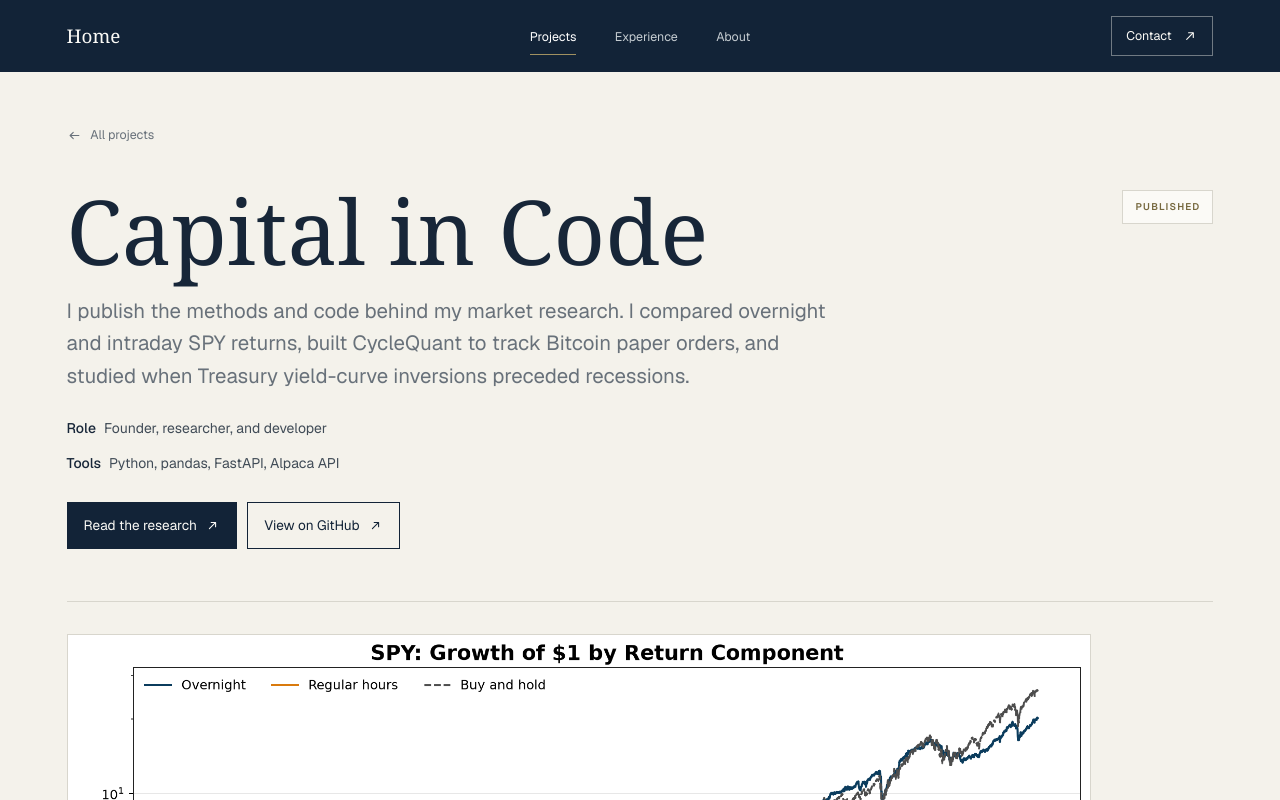
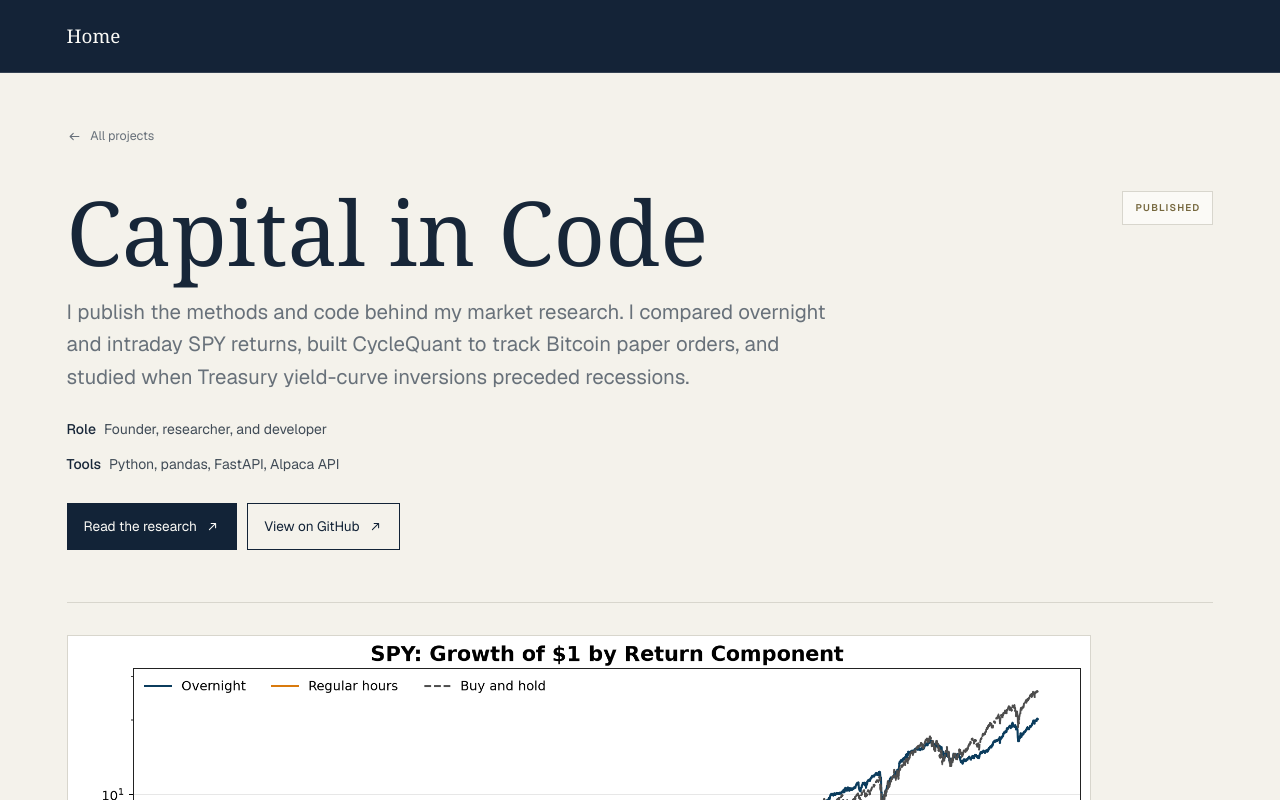
Before and after one commit to Manateek1/dillonnagar.com, a Next.js app: page /projects/capital-in-code in a window 1280 px wide. Shown: the top 800 px of the page. Built offline with nearby package versions, Linux system fonts and the light colour scheme.

Commit message:
Simplify portfolio subpage navigation (#22)

```diff
--- a/app/globals.css
+++ b/app/globals.css
@@ -535,8 +535,8 @@ html[data-reveal-ready="true"] .portfolio-page [data-reveal]:focus-within { opac
 }
 
 @media (max-width: 58rem) {
-  html:has(.portfolio-page) { --header-height: 5.25rem; }
-  .home-site-header .site-nav {
+  html:has(.portfolio-home) { --header-height: 5.25rem; }
+  .home-site-header:not(.portfolio-return-header) .site-nav {
     grid-template: 3rem 2.25rem / 1fr auto;
     align-items: center;
   }
--- a/app/projects/[slug]/page.tsx
+++ b/app/projects/[slug]/page.tsx
@@ -24,7 +24,11 @@ export async function generateMetadata({ params }: ProjectPageProps): Promise<Me
   const { slug } = await params;
   const { project } = projectWithCaseStudy(slug);
 
-  return { title: project.name, description: project.description };
+  return {
+    title: project.name,
+    description: project.description,
+    icons: project.icon ? { icon: { url: project.icon, type: "image/svg+xml", sizes: "any" } } : undefined,
+  };
 }
 
 export default async function ProjectPage({ params }: ProjectPageProps) {
--- a/app/projects/page.tsx
+++ b/app/projects/page.tsx
@@ -19,7 +19,7 @@ export default function ProjectsPage() {
         <ul role="list" className="home-wrap grid gap-3.5">
           {orderedProjects.map((project) => (
             <li key={project.slug} data-reveal>
-              <ProjectCard project={project} logo={homeProjects.find(({ slug }) => slug === project.slug)?.logo} />
+              <ProjectCard project={project} logo={project.icon ?? homeProjects.find(({ slug }) => slug === project.slug)?.logo} />
             </li>
           ))}
         </ul>
--- a/components/layout/Navbar.tsx
+++ b/components/layout/Navbar.tsx
@@ -19,7 +19,8 @@ const homeNavLinks = [
 export default function Navbar() {
   const pathname = usePathname();
   const isHome = pathname === "/";
-  const isPortfolio = isHome || pathname === "/projects" || pathname === "/experience" || pathname === "/about";
+  const isPortfolioSubpage = pathname === "/projects" || pathname.startsWith("/projects/") ||
+    pathname === "/experience" || pathname === "/about" || pathname === "/contact";
   const links = isHome ? homeNavLinks : navLinks;
   const contactHref = isHome ? "#contact" : "/contact";
   const [menuOpen, setMenuOpen] = useState(false);
@@ -67,14 +68,24 @@ export default function Navbar() {
     };
   }, [isHome]);
 
+  if (isPortfolioSubpage) {
+    return (
+      <header className="site-header home-site-header portfolio-return-header">
+        <nav className="site-nav" aria-label="Primary navigation">
+          <Link href="/" className="brand-link">Home</Link>
+        </nav>
+      </header>
+    );
+  }
+
   function currentFor(href: string): "page" | "location" | undefined {
     if (isHome) return href === `#${activeSection}` ? "location" : undefined;
-    if (pathname === href || (href === "/projects" && pathname.startsWith("/projects/"))) return "page";
+    if (pathname === href) return "page";
   }
 
   return (
     <header
-      className={isPortfolio ? "site-header home-site-header" : "site-header"}
+      className={isHome ? "site-header home-site-header" : "site-header"}
       onKeyDown={(event) => {
         if (event.key === "Escape" && menuOpen) {
           setMenuOpen(false);
@@ -125,7 +136,7 @@ export default function Navbar() {
         </div>
       </nav>
 
-      {menuOpen && !isPortfolio ? (
+      {menuOpen && !isHome ? (
         <div
           className="mobile-nav-panel"
           id="mobile-navigation"
--- a/data/projects.ts
+++ b/data/projects.ts
@@ -11,6 +11,7 @@ export type Project = {
   stack: readonly string[];
   themes?: readonly string[];
   status: ProjectStatus;
+  icon?: string;
   liveUrl?: string;
   liveLabel?: string;
   githubUrl?: string;
@@ -64,6 +65,7 @@ export const projects: readonly Project[] = [
   {
     slug: "chudgames",
     name: "ChudGames",
+    icon: "/images/brands/chudgames.svg",
     tagline: "Browser arcade built on a shared game engine",
     description:
       "A browser arcade that includes the Apex Run time trial and the BuildBlox sandbox. I built a shared launcher, game controls, and audio tools so each game can focus on its own mechanics. The browser keeps high scores, achievements, and progress.",
```
Also changed, not shown: public/images/brands/chudgames.svg (added).
